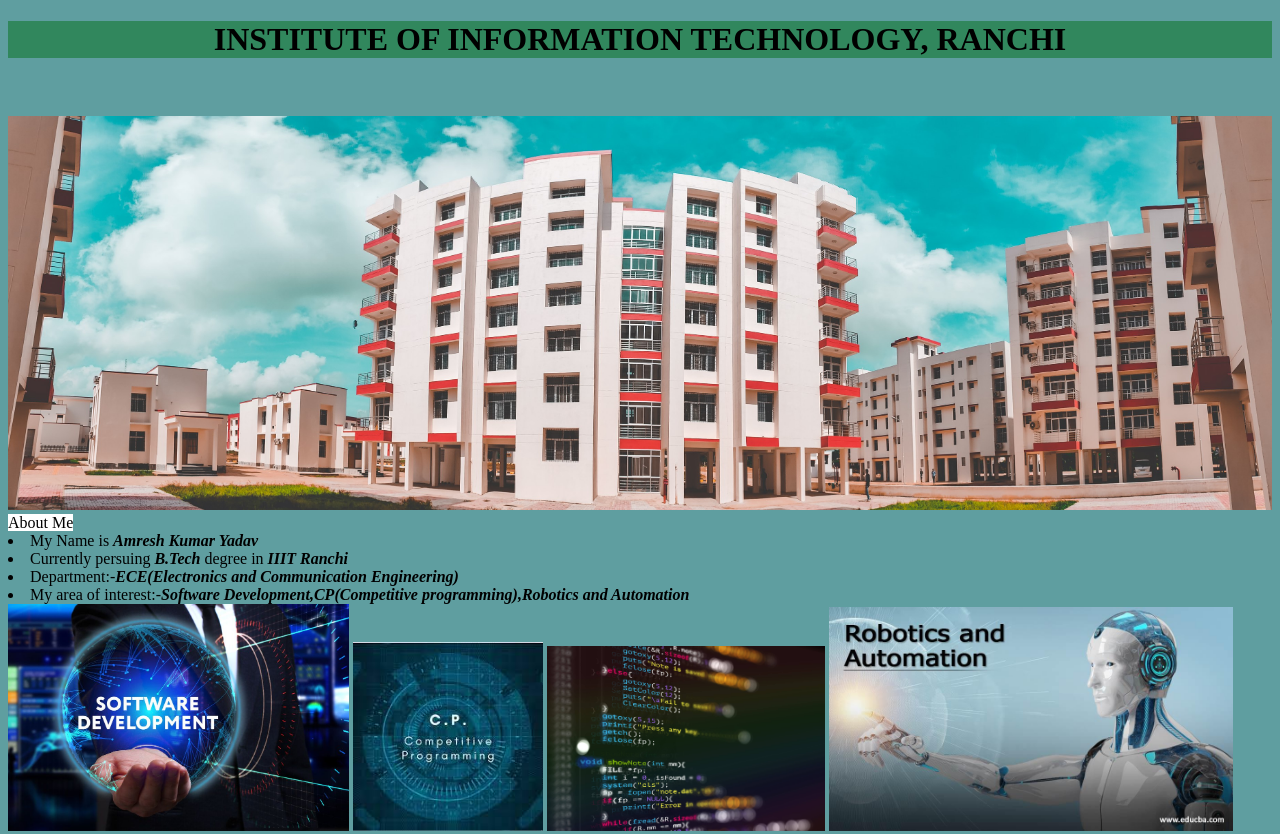
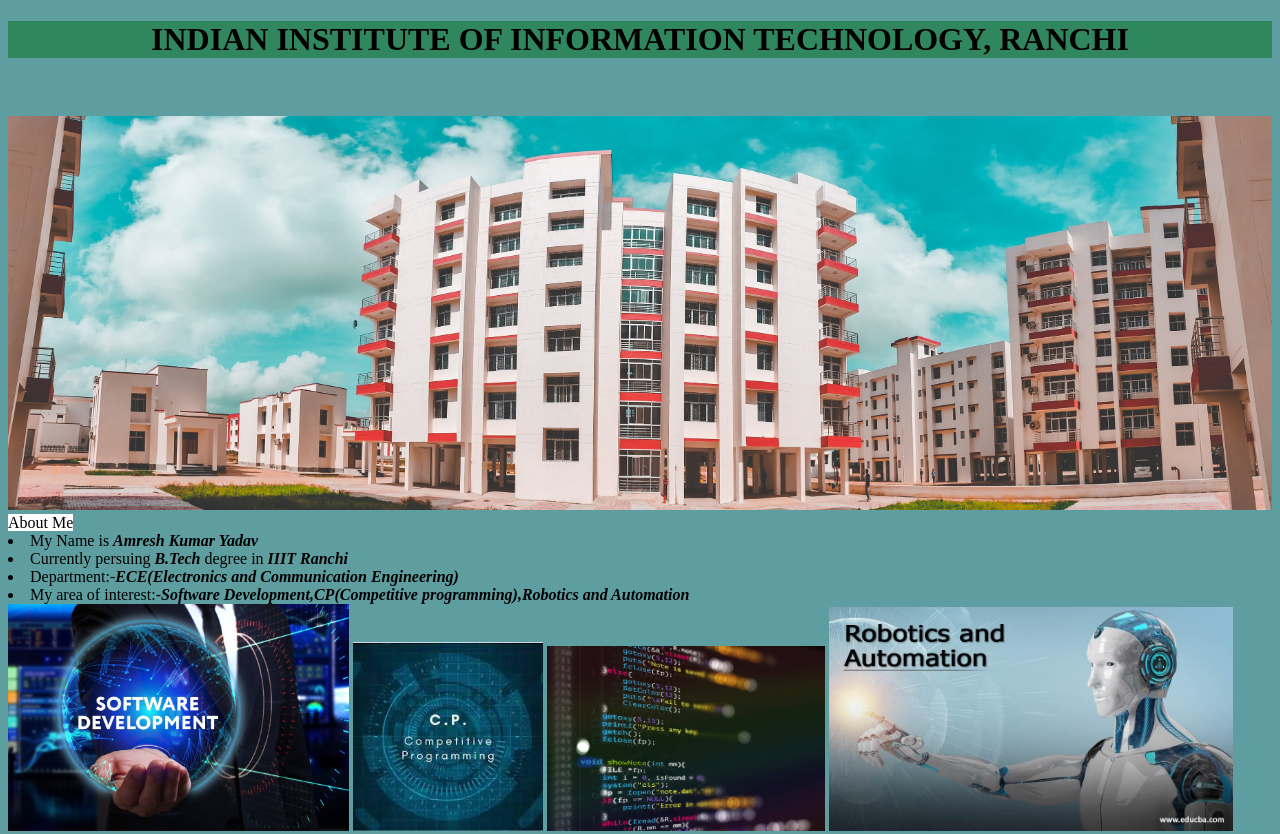
Before and after one commit to amreshkyadav998/iiit_ranchi.github.io, a plain HTML site: page index.html in a window 1280 px wide. Shown: the top 834 px of the page. Drawn offline with Linux system fonts and the light colour scheme.

Commit message:
Update index.html

```diff
--- a/index.html
+++ b/index.html
@@ -220,7 +220,7 @@
 
 <body>
     <div class="navbar">
-        <h1><strong> INSTITUTE OF INFORMATION TECHNOLOGY, RANCHI</strong></h1>
+        <h1><strong> INDIAN INSTITUTE OF INFORMATION TECHNOLOGY, RANCHI</strong></h1>
         <marquee></marquee>
         <marquee direction="right" behaviour="alternate"></marquee>
         <img id="iiit" src="images/am7.jpg" alt="IIIT Ranchi">
```
